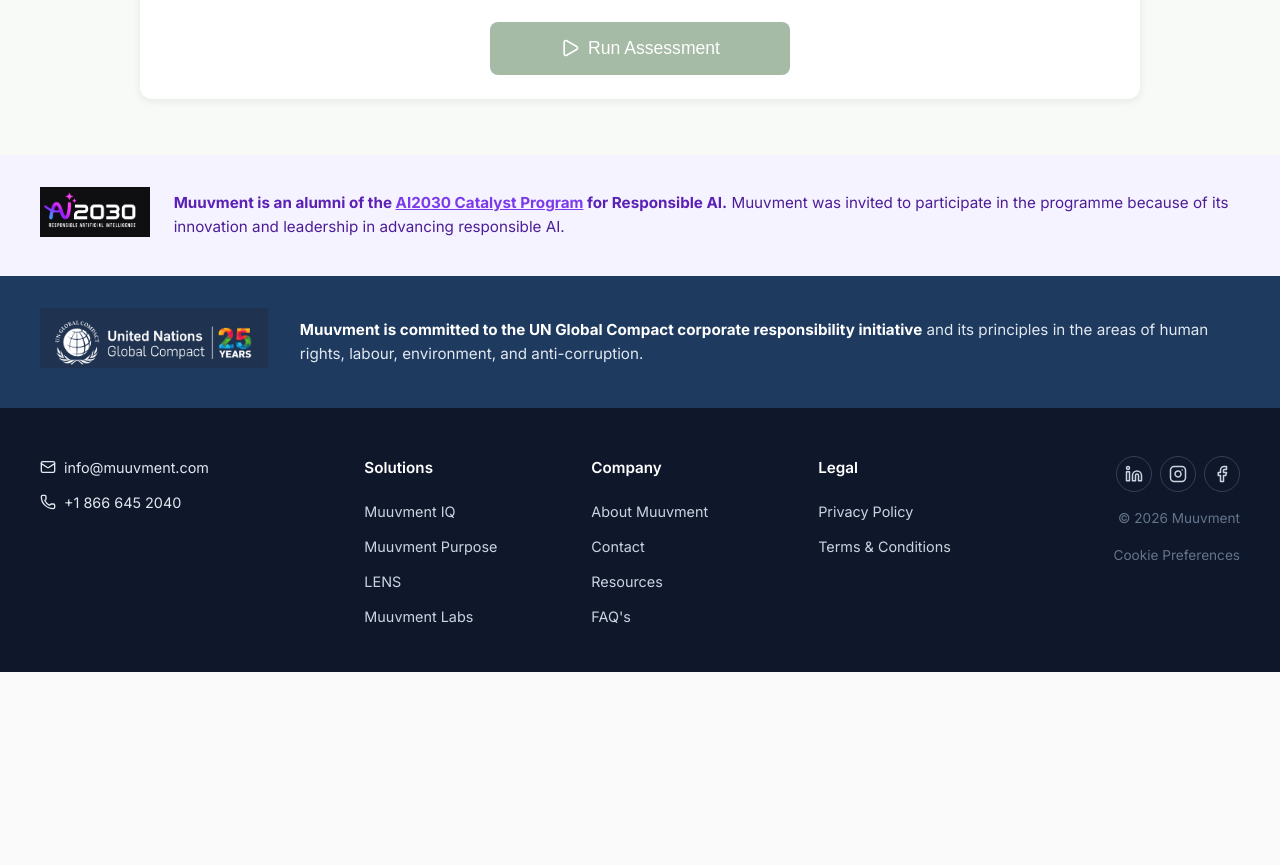
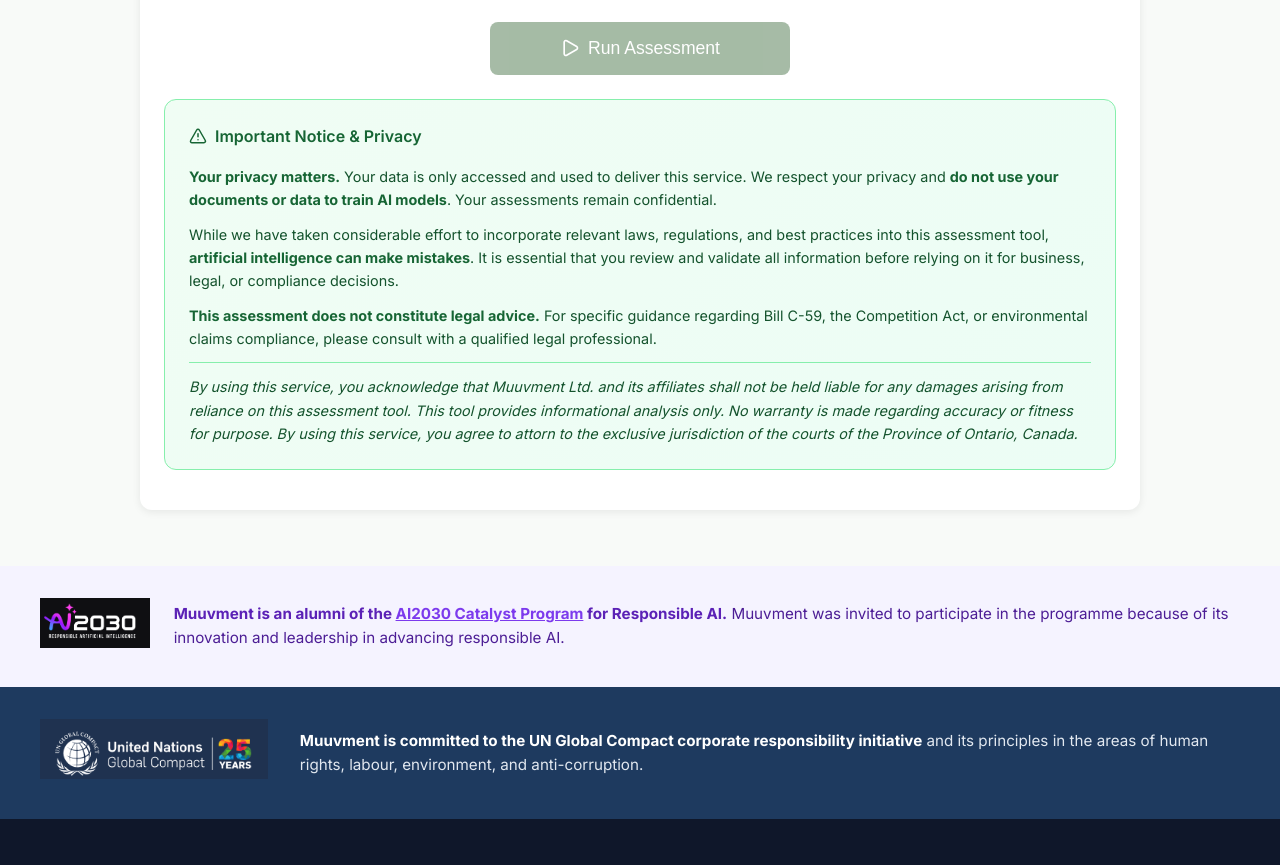
Before and after one commit to zabiyaqeen-droid/greenwash-check, a SvelteKit app: page /assess in a window 1280 px wide. Shown: the part 1284-2149 px from the top of the page. Before the commit the page ends 1956 px from the top, so only its background shows below. Built offline with nearby package versions, Linux system fonts and the light colour scheme; sample sign-in values are in the browser's storage.

Commit message:
Move disclaimer below Run Assessment button with privacy statement
- Added privacy statement: data only used to deliver service, not for AI training
- Disclaimer now always visible on assess page (below Run button)
- Green-themed styling for better visibility

```diff
--- a/src/routes/assess/+page.svelte
+++ b/src/routes/assess/+page.svelte
@@ -971,6 +971,36 @@
           Run Assessment
         {/if}
       </button>
+
+      <!-- Disclaimer and Privacy Notice -->
+      <div class="pre-assessment-disclaimer">
+        <div class="disclaimer-header">
+          <AlertTriangle size={18} />
+          <h4>Important Notice & Privacy</h4>
+        </div>
+        <div class="disclaimer-content">
+          <p>
+            <strong>Your privacy matters.</strong> Your data is only accessed and used to deliver this service.
+            We respect your privacy and <strong>do not use your documents or data to train AI models</strong>.
+            Your assessments remain confidential.
+          </p>
+          <p>
+            While we have taken considerable effort to incorporate relevant laws, regulations, and best practices into
+            this assessment tool, <strong>artificial intelligence can make mistakes</strong>. It is essential that you
+            review and validate all information before relying on it for business, legal, or compliance decisions.
+          </p>
+          <p>
+            <strong>This assessment does not constitute legal advice.</strong> For specific guidance regarding Bill C-59,
+            the Competition Act, or environmental claims compliance, please consult with a qualified legal professional.
+          </p>
+          <p class="liability-text">
+            By using this service, you acknowledge that Muuvment Ltd. and its affiliates shall not be held liable for any
+            damages arising from reliance on this assessment tool. This tool provides informational analysis only.
+            No warranty is made regarding accuracy or fitness for purpose. By using this service, you agree to attorn to
+            the exclusive jurisdiction of the courts of the Province of Ontario, Canada.
+          </p>
+        </div>
+      </div>
     </div>
 
     <!-- Progress Section -->
@@ -3439,7 +3469,56 @@
     cursor: not-allowed;
   }
 
-  /* Assessment Disclaimer */
+  /* Pre-Assessment Disclaimer (always visible) */
+  .pre-assessment-disclaimer {
+    background: linear-gradient(135deg, #f0fdf4 0%, #ecfdf5 100%);
+    border: 1px solid #86efac;
+    border-radius: 12px;
+    padding: 1.5rem;
+    margin-top: 1.5rem;
+    margin-bottom: 1rem;
+  }
+
+  .pre-assessment-disclaimer .disclaimer-header {
+    display: flex;
+    align-items: center;
+    gap: 0.5rem;
+    margin-bottom: 1rem;
+    color: #166534;
+  }
+
+  .pre-assessment-disclaimer .disclaimer-header h4 {
+    margin: 0;
+    font-size: 1rem;
+    font-weight: 600;
+    color: #166534;
+  }
+
+  .pre-assessment-disclaimer .disclaimer-content p {
+    color: #14532d;
+    margin: 0 0 0.75rem 0;
+    font-size: 0.9rem;
+    line-height: 1.6;
+  }
+
+  .pre-assessment-disclaimer .disclaimer-content p:last-child {
+    margin-bottom: 0;
+  }
+
+  .pre-assessment-disclaimer .disclaimer-content strong {
+    color: #166534;
+  }
+
+  .pre-assessment-disclaimer .liability-text {
+    font-size: 0.8rem;
+    color: #15803d;
+    font-style: italic;
+    padding-top: 0.75rem;
+    margin-top: 0.5rem;
+    border-top: 1px solid #86efac;
+  }
+
+  /* Assessment Disclaimer (in results) */
   .assessment-disclaimer {
     background: #fef3c7;
     border: 1px solid #f59e0b;
```
Also changed, not shown: 1 other file (tests, documents, lock files or other folders).
